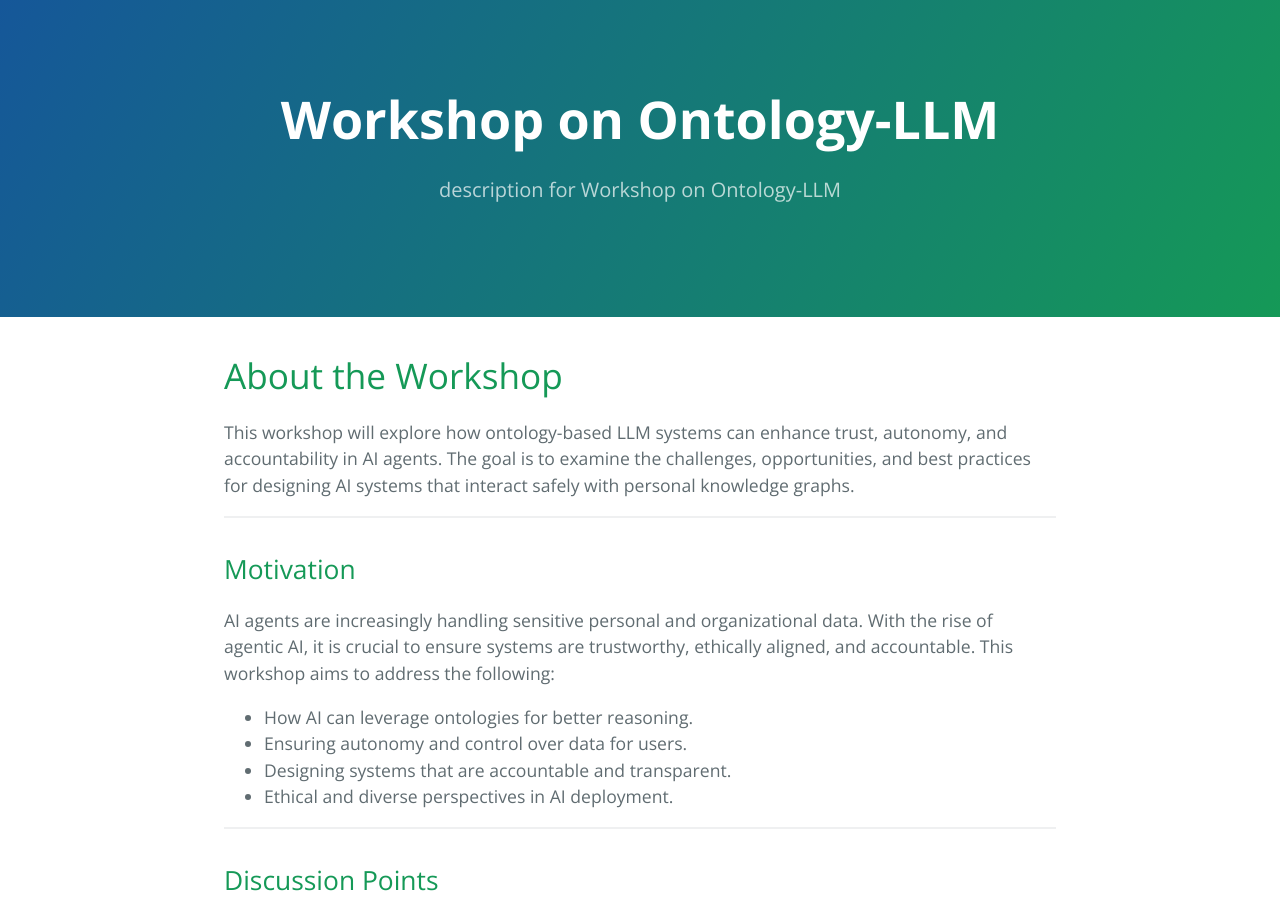
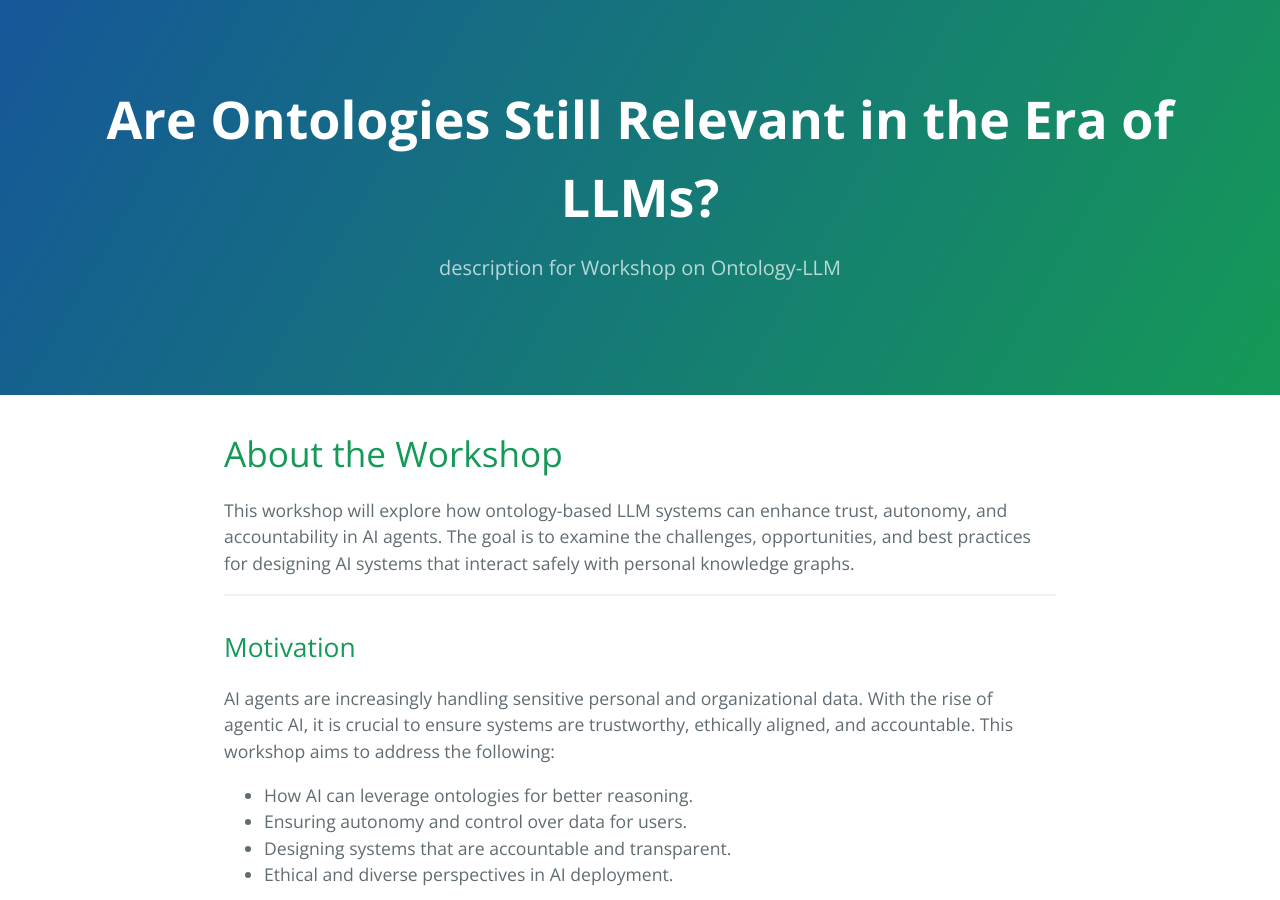
Before and after one commit to ontology-llm/ontology-llm.github.io, a Jekyll site: the page built from index.md, in a window 1280 px wide and 900 px high. Built offline with Jekyll 4.4.1, drawn with Linux system fonts in a browser that asks for light colours.

Commit message:
title change

```diff
--- a/index.md
+++ b/index.md
@@ -1,6 +1,6 @@
 ---
 layout: default
-title: Workshop on Ontology-LLM
+title: Are Ontologies Still Relevant in the Era of LLMs?
 ---
 
 # About the Workshop
```
